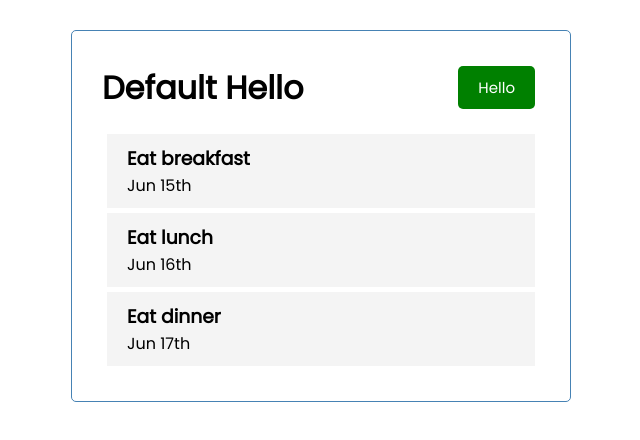
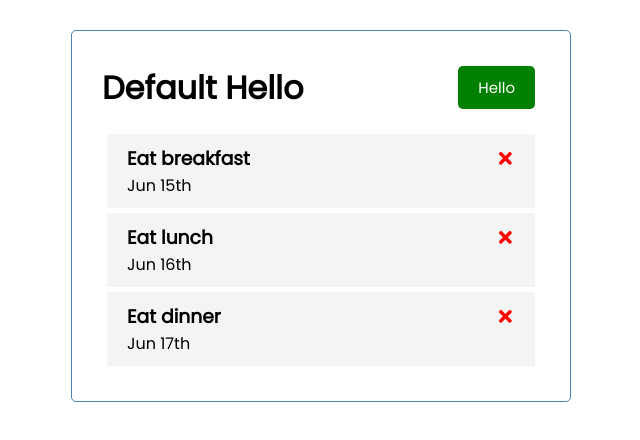
Before and after one commit to kashifp/practice, a React (Create React App) app in the folder react/notes/task-practice/: page / in a window 1280 px wide. Shown: the top 440 px of the page, without its empty margins (319-959 px from the left). Built offline with nearby package versions, Linux system fonts and the light colour scheme.

Commit message:
add delete and highlight

```diff
--- a/react/notes/task-practice/src/App.js
+++ b/react/notes/task-practice/src/App.js
@@ -29,12 +29,21 @@
         },
     ])
 
+  // Delete task
+  const deleteTask = (id) => {
+    setTasks(tasks.filter( (task) => task.id !== id ))
+  }
+
+  // Toggle Reminder
+  const toggleReminder = (id) => {
+    setTasks(tasks.map( (task) => task.id == id ? { ...task, reminder:!task.reminder } : task))
+  }
+
   return (
     <div className="container">
       <Header />
-      <Tasks tasks={tasks} />
-      {/* <h1>Hello {bVal ? 'To You' : 'Again'}</h1> */}
-      {/* <h1>Hello again {name}</h1> */}
+      {tasks.length > 0 ? <Tasks tasks={tasks} onDelete={deleteTask} onToggle={toggleReminder} />
+      :<h3>No Tasks To Show</h3>}
     </div>
   );
 }
--- a/react/notes/task-practice/src/components/Task.js
+++ b/react/notes/task-practice/src/components/Task.js
@@ -1,7 +1,15 @@
-const Task = ({task}) => {
+import { FaTimes } from 'react-icons/fa'
+
+const Task = ({ task, onDelete, onToggle }) => {
+
+    var remindSignal = !task.reminder ? 'reminder' : ''
+
     return (
-        <div className='task'>
-            <h3>{task.text}</h3>
+        <div className= {'task ' + remindSignal } onDoubleClick={() => onToggle(task.id)}>
+            <h3>
+                {task.text} {' '}
+                <FaTimes style={{color:'red', cursor:'pointer'}} onClick={ () => onDelete(task.id) } />
+            </h3>
             <p>{task.day}</p>
         </div>
     )
--- a/react/notes/task-practice/src/components/Tasks.js
+++ b/react/notes/task-practice/src/components/Tasks.js
@@ -1,10 +1,11 @@
 import Task from './Task'
 
-const Tasks = ({ tasks }) => {
+const Tasks = ({ tasks, onDelete, onToggle }) => {
     return (
         <>
             {tasks.map((task) => (
-                <Task key={task.id} task={task} />
+                <Task key={task.id} task={task} onDelete={onDelete}
+                onToggle={onToggle} />
             ))}
         </>
     )
```
